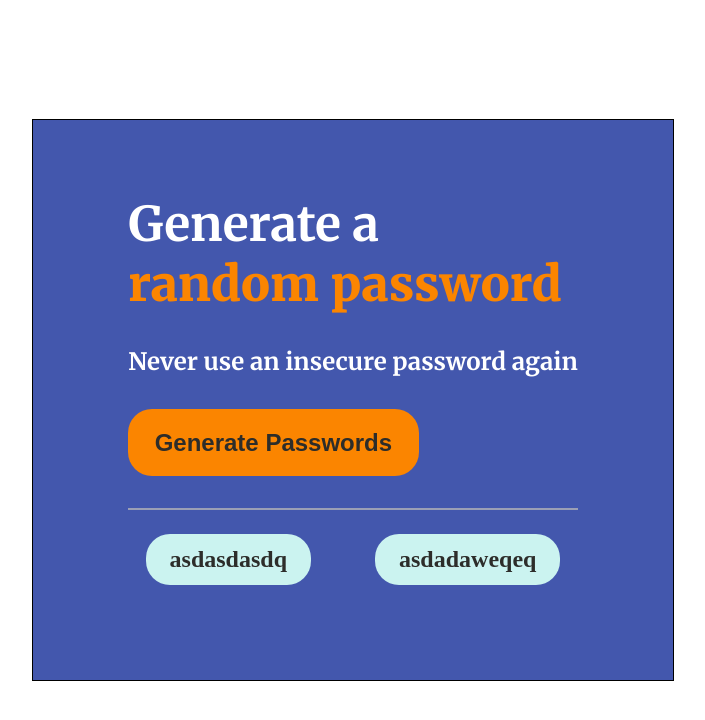
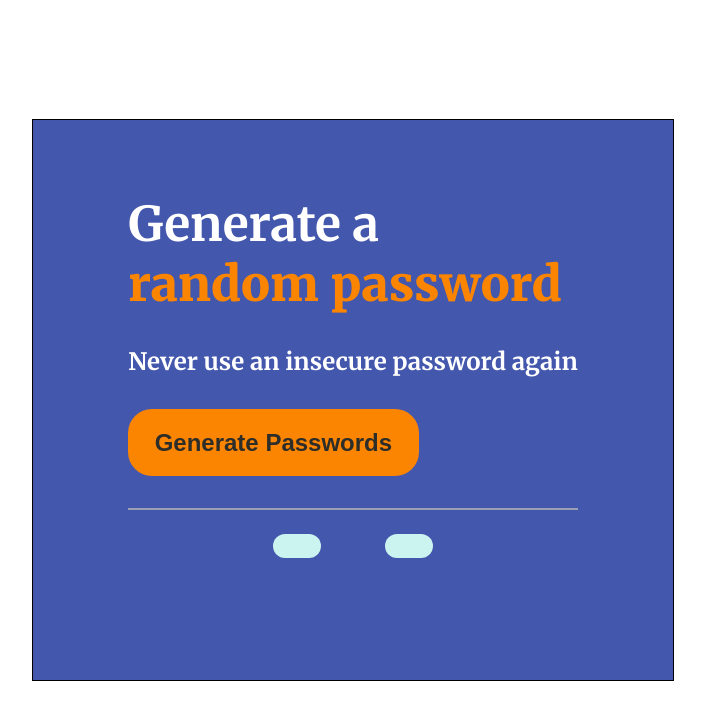
Before and after one commit to lucho20091/password-generator, a plain HTML site: page index.html in a window 1280 px wide. Shown: the whole page, without its empty margins (287-992 px from the left). Drawn offline with Linux system fonts and the light colour scheme.

Commit message:
Update index.html

```diff
--- a/index.html
+++ b/index.html
@@ -23,8 +23,8 @@
                 <div class="divider"></div>
                 <div class="block">
                     <div class="generated">
-                        <p class="password" id="password1">asdasdasdq</p>
-                        <p class="password" id="password2">asdadaweqeq</p>
+                        <p class="password" id="password1"></p>
+                        <p class="password" id="password2"></p>
                     </div>
                 </div>
             </div>
```
